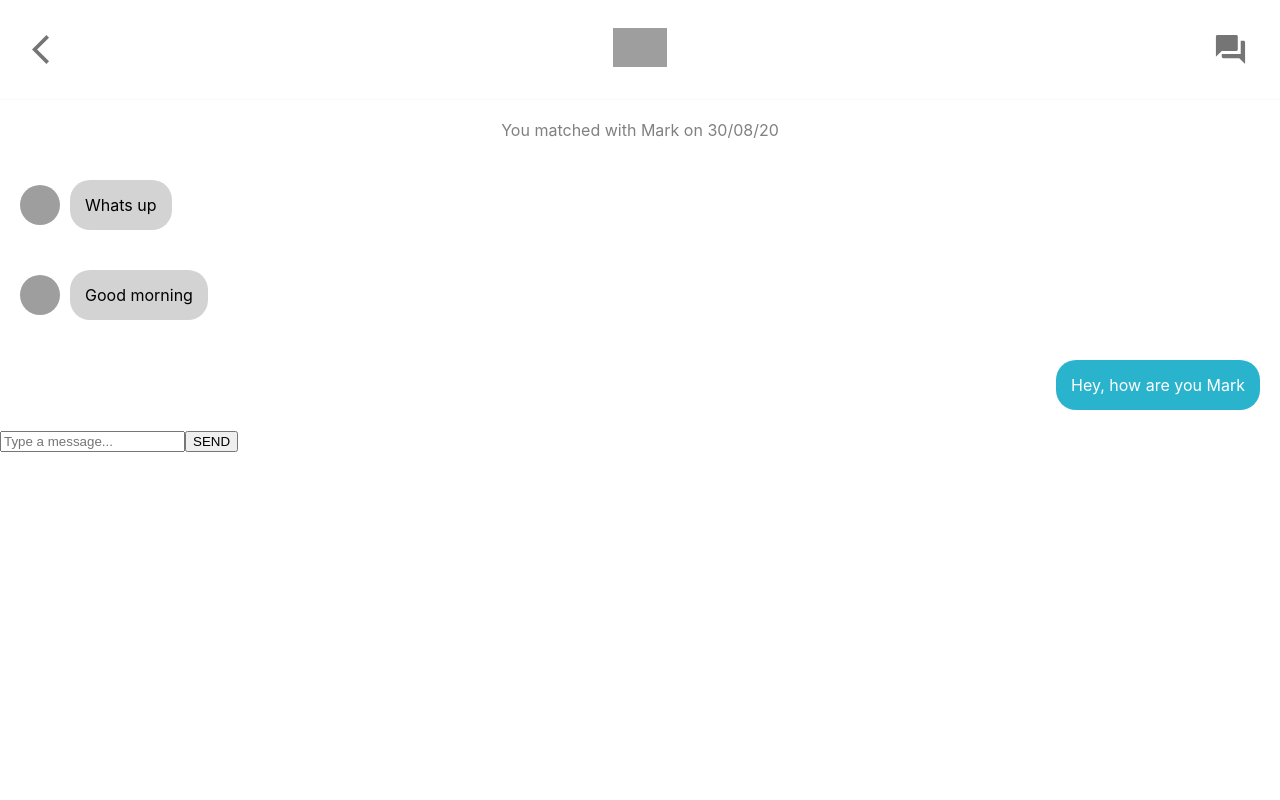
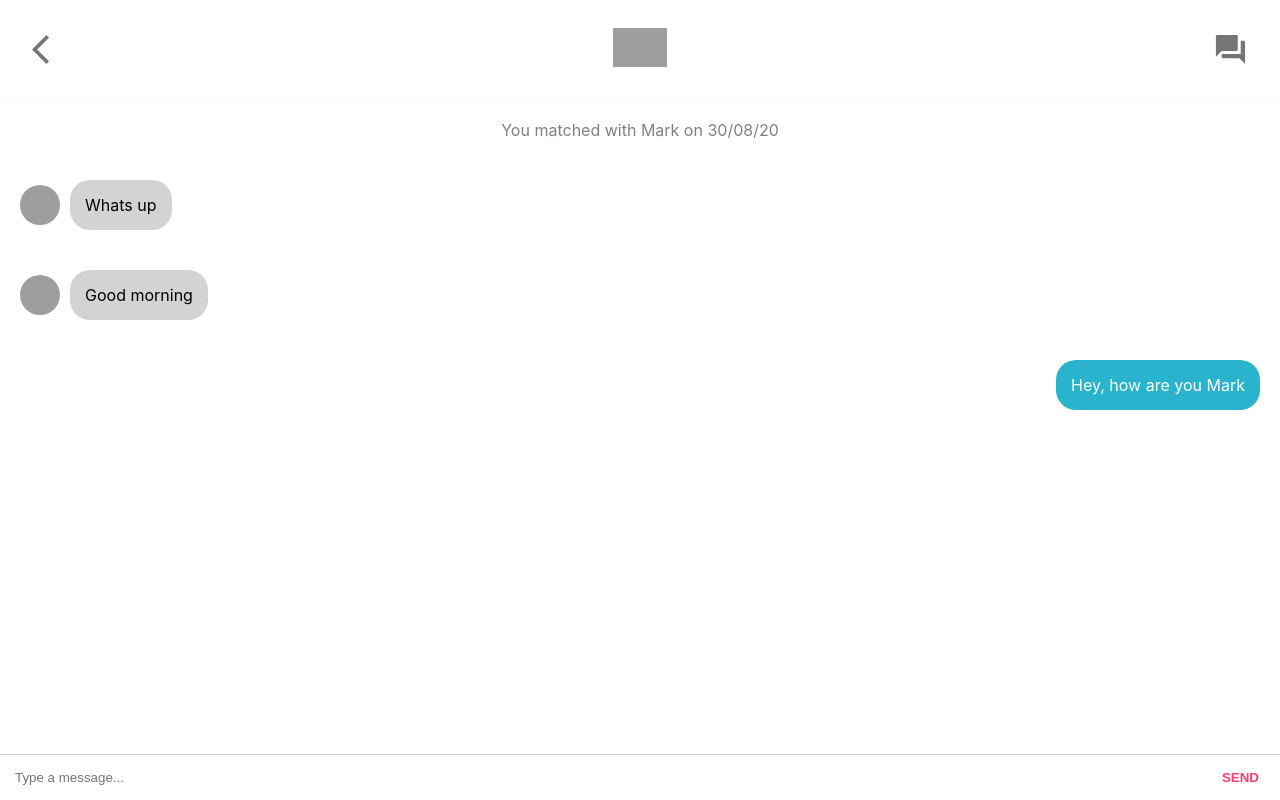
Before and after one commit to rubin-r12/tinder-clone, a React (Create React App) app in the folder tinder-clone/: page /chat/Mark in a window 1280 px wide. Built offline with nearby package versions, Linux system fonts and the light colour scheme; grey boxes are pictures that could not be loaded.

Commit message:
Add input field for user to reply to their texts

```diff
--- a/tinder-clone/src/ChatScreen.css
+++ b/tinder-clone/src/ChatScreen.css
@@ -21,3 +21,23 @@
   border-radius: 20px;
   color: white;
 }
+.chatScreen__input {
+  display: flex;
+  padding: 5px;
+  position: fixed;
+  bottom: 0;
+  width: 100%;
+  border-top: 1px solid lightgrey;
+}
+.chatScreen__inputField {
+  flex: 1;
+  padding: 10px;
+  border: none;
+}
+.chatScreen__inputButton {
+  border: none;
+  margin-right: 20px;
+  background-color: white;
+  font-weight: bolder;
+  color: #fe3d71;
+}
--- a/tinder-clone/src/ChatScreen.js
+++ b/tinder-clone/src/ChatScreen.js
@@ -40,8 +40,8 @@ function ChatScreen() {
           </div>
         )
       )}
-      <div className="chatScreen__input">
-        <form>
+      <div>
+        <form className="chatScreen__input">
           <input
             className="chatScreen__inputField"
             placeholder="Type a message..."
```
